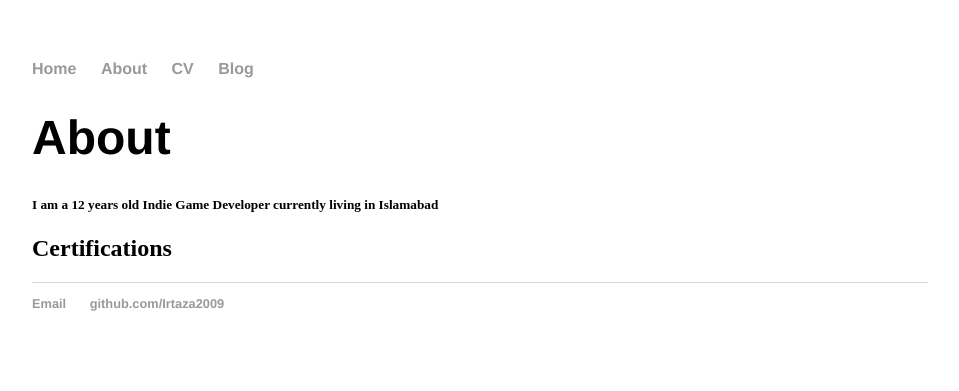
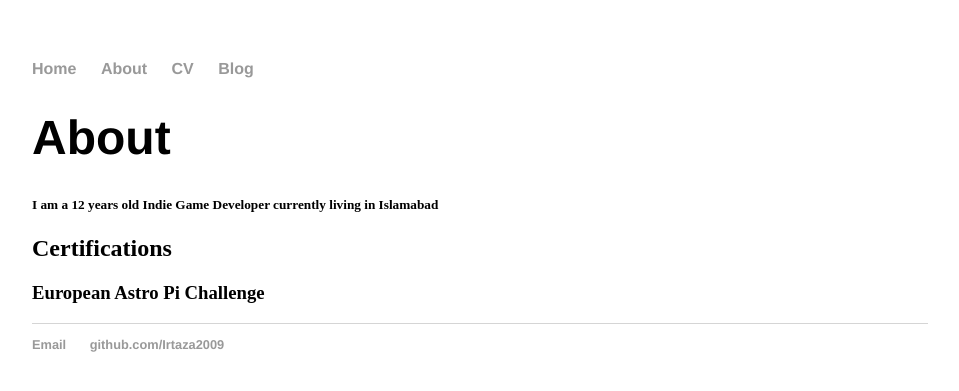
Before and after one commit to mujjazi/irtaza2009.github.io, a Jekyll site: the page built from about/index.html, in a window 1280 px wide. Shown: the top 391 px of the page, without its empty margins (160-1119 px from the left). Built offline with Jekyll 4.4.1, drawn with Linux system fonts in a browser that asks for light colours; comment, search, counter and statistics services are not loaded.

Commit message:
Update index.html

```diff
--- a/about/index.html
+++ b/about/index.html
@@ -6,4 +6,5 @@ title: About
         <h1>{{ page.title }}</h1>
         <h5>I am a 12 years old Indie Game Developer currently living in Islamabad</h5>
         <h2>Certifications</h2>
+	<h3>European Astro Pi Challenge</h3>
         </body>
```
